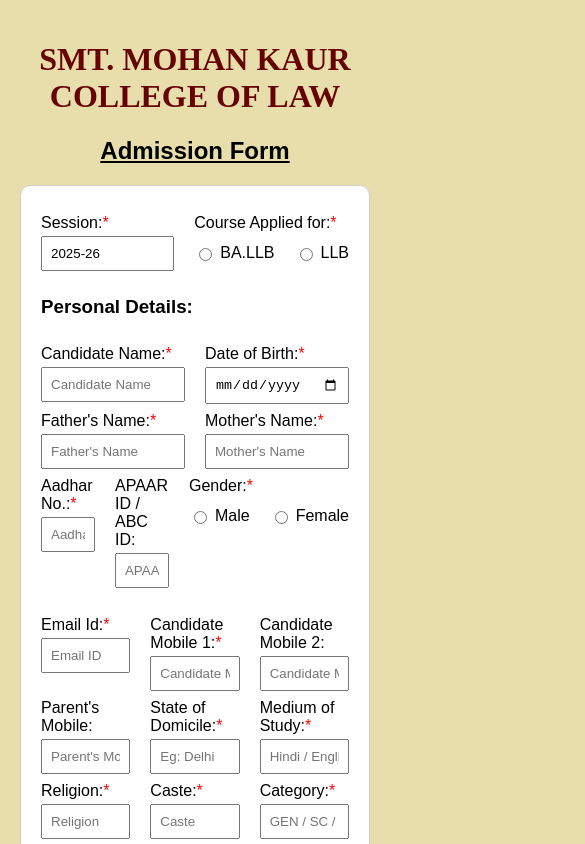
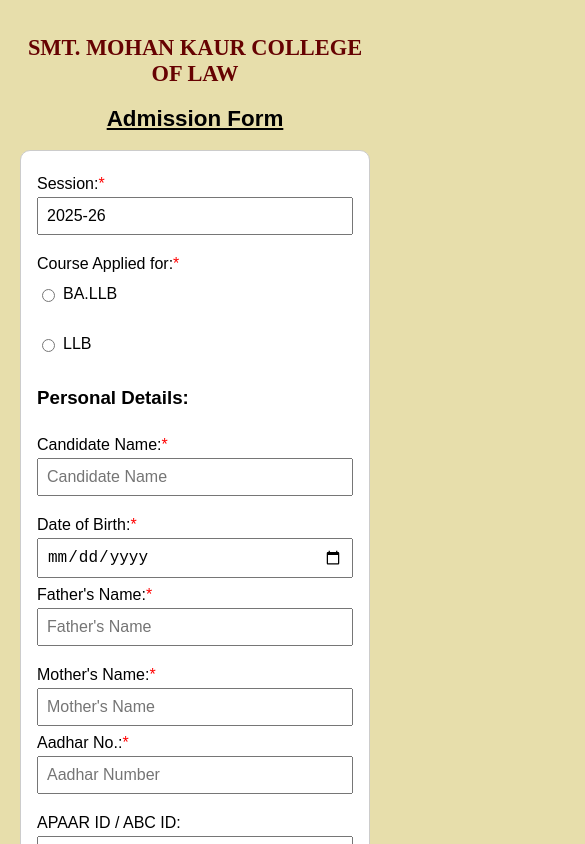
Before and after one commit to AgrawalKusum/Admission_Form_SMKCL, a React (Create React App) app in the folder smkcl_admissionform/: page / in a window 390 px wide. Shown: the top 844 px of the page, 585 px wide, since content can reach past the window. Built offline with nearby package versions, Linux system fonts and the light colour scheme; no server answers.

Commit message:
ui update

```diff
--- a/smkcl_admissionform/src/App.css
+++ b/smkcl_admissionform/src/App.css
@@ -44,6 +44,8 @@ table {
   width: 100%;
   border-collapse: collapse;
   margin-top: 10px;
+  overflow-x: auto;
+  display: block;
 }
 
 th,
@@ -56,10 +58,12 @@ td {
 .row {
   display: flex;
   gap: 20px;
+  flex-wrap: wrap; /* Make rows wrap on smaller screens */
 }
 
 .row > div {
   flex: 1;
+  min-width: 250px; /* Prevent items from becoming too narrow */
 }
 
 .photo-upload {
@@ -74,6 +78,7 @@ td {
   display: flex;
   align-items: center;
   gap: 20px;
+  flex-wrap: wrap;
   margin-bottom: 10px;
 }
 
@@ -84,8 +89,7 @@ td {
   font-weight: normal;
 }
 
-.feild{
-
+.feild {
   width: 100%;
   padding: 8px;
   margin-bottom: 12px;
@@ -94,8 +98,10 @@ td {
   border-radius: 6px;
   background-color: #f9f9f9;
 }
+
 .image-preview {
-  width: 150px;
+  width: 100%;
+  max-width: 150px;
   height: auto;
   border: 1px solid #ccc;
   border-radius: 8px;
@@ -103,3 +109,39 @@ td {
   object-fit: contain;
   box-shadow: 0 2px 6px rgba(0, 0, 0, 0.15);
 }
+
+/* -------------------
+   Responsive Tweaks
+-------------------- */
+@media (max-width: 768px) {
+  form {
+    padding: 16px;
+  }
+
+  .row {
+    flex-direction: column;
+    gap: 12px;
+  }
+
+  .photo-upload {
+    text-align: left;
+    margin-top: 12px;
+  }
+
+  .radio-group {
+    flex-direction: column;
+    align-items: flex-start;
+  }
+
+  h1, h2 {
+    font-size: 1.4rem;
+  }
+
+  input, select, textarea {
+    font-size: 1rem;
+  }
+
+  .feild {
+    font-size: 1rem;
+  }
+}
```
